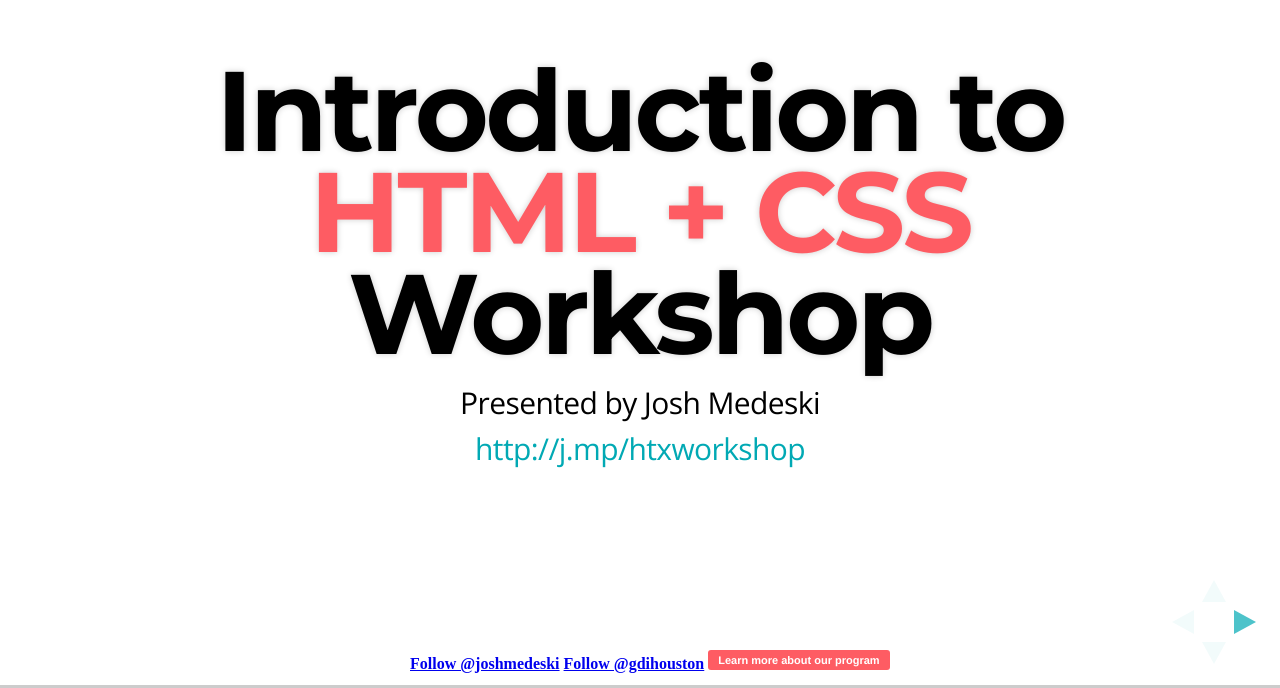
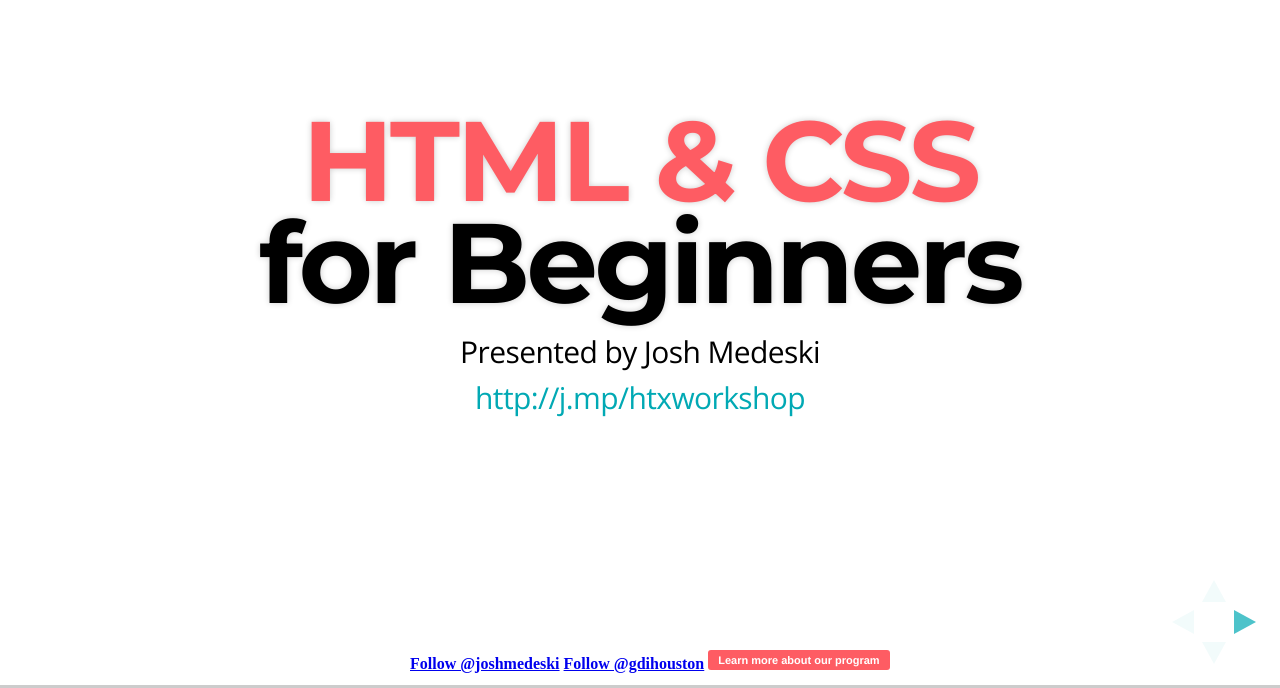
Before and after one commit to rynoschni/html-css-beginner, a website: page index.html in a window 1280 px wide. Shown: the part 112-800 px from the top of the page. Drawn offline with nearby package versions, Linux system fonts and the light colour scheme.

Commit message:
change the title of the presentation

```diff
--- a/index.html
+++ b/index.html
@@ -4,7 +4,7 @@
 <head>
 	<meta charset="utf-8">
 
-	<title>HTML + CSS Workshop</title>
+	<title>HTML &amp; CSS for Beginners</title>
 
 	<meta name="description" content="Introduction to HTML + CSS Workshop">
 	<meta name="author" content="MakerSquare">
@@ -44,7 +44,7 @@
 			<!-- Introduction -->
 			<div class="slides">
 				<section>
-					<h1>Introduction to <strong>HTML + CSS</strong> Workshop</h1>
+					<h1><strong>HTML &amp; CSS</strong><br> for Beginners</h1>
 					<p>Presented by Josh Medeski</p>
 					<p><a href="http://j.mp/htxworkshop" target="_blank">http://j.mp/htxworkshop</a></p>
 				</section>
```
